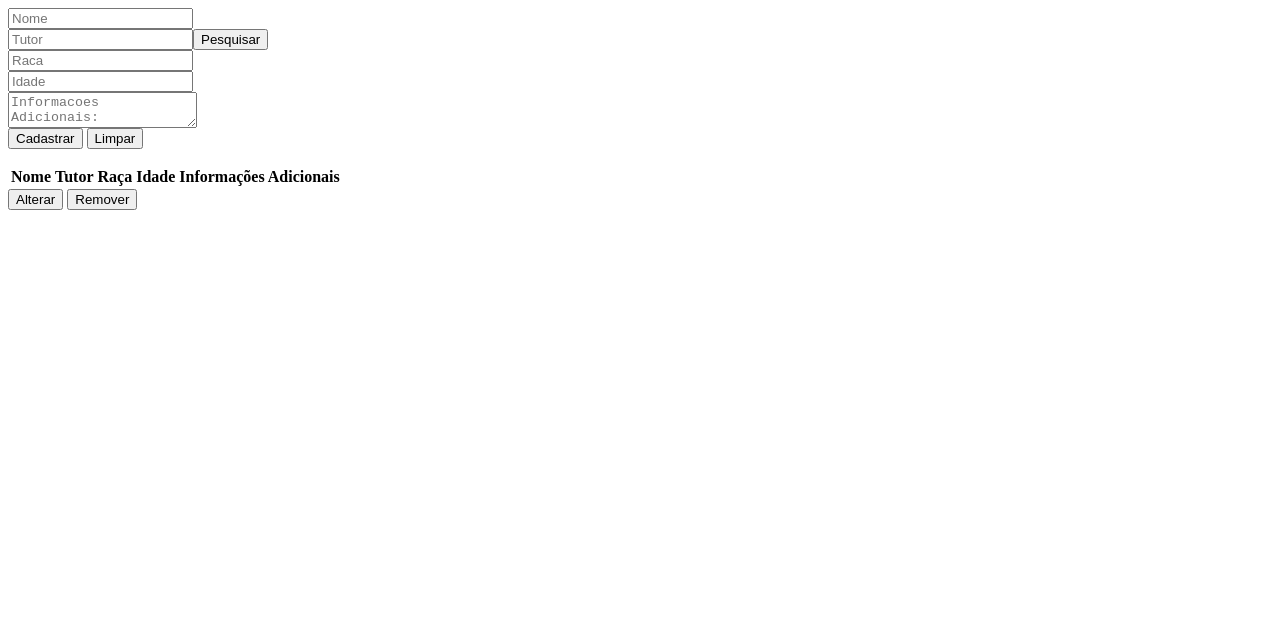
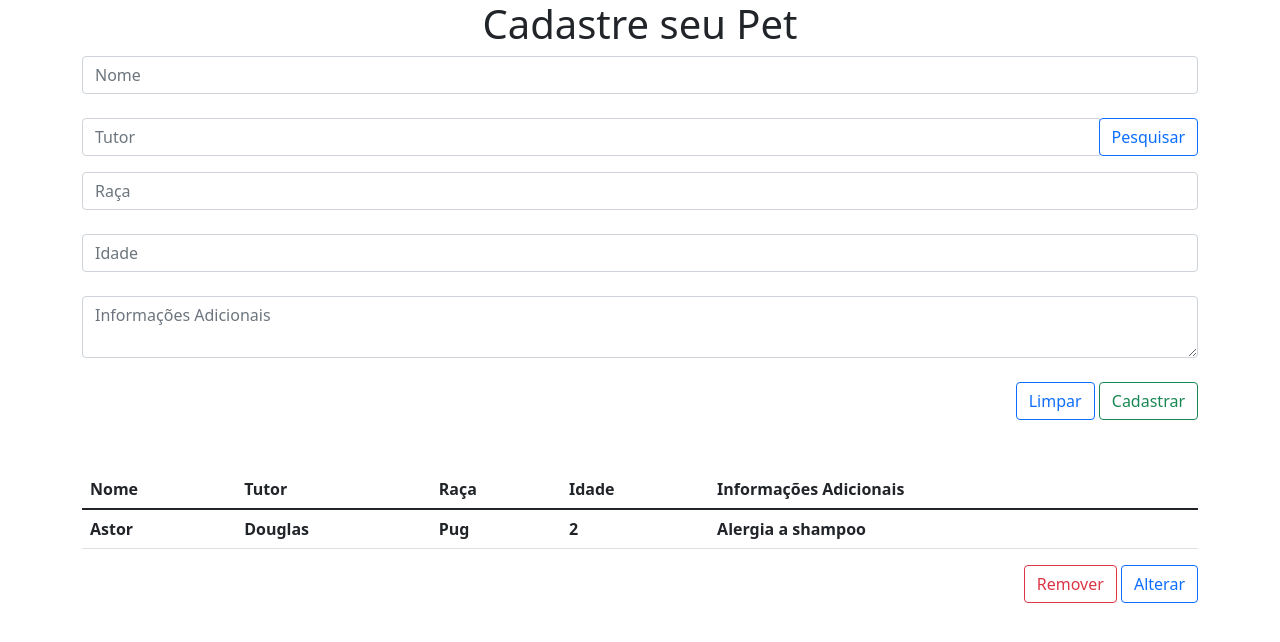
Before and after one commit to douglasnunes21/TrabalhoN1, a plain HTML site: page Cadastro_Pet.html in a window 1280 px wide. Drawn offline with nearby package versions, Linux system fonts and the light colour scheme.

Commit message:
Atualizado com bootstrap

```diff
--- a/Cadastro_Pet.html
+++ b/Cadastro_Pet.html
@@ -1,16 +1,36 @@
 <html>
+
+<head>
+    <meta charset="utf-8" name="viewport" content="width = device-width,
+            initial-scale = 1.0, user-scalable = no">
+    <link href="https://cdn.jsdelivr.net/npm/bootstrap@5.1.3/dist/css/bootstrap.min.css" rel="stylesheet">
+</head>
+
 <body>
+    <div class="container">
+        <form>
+            <h1 style="text-align: center;" class="display-7">Cadastre seu Pet</h1>
+            <input type="text" class="form-control" id="nomepet" name="nomepet" placeholder="Nome" /><br />
+            <!--<input type="search" class="form-control" placeholder="Tutor"><button type="button" class="btn btn-primary">Pesquisar</button><br />-->
+            <div class="input-group mb-3">
+                <input type="text" class="form-control" placeholder="Tutor" aria-label="Recipient's username"
+                    aria-describedby="button-addon2">
+                <div class="input-group-append">
+                    <button class="btn btn-outline-primary" type="button" id="button-addon2">Pesquisar</button>
+                </div>
+            </div>
+            <input type="text" class="form-control" placeholder="Raça" /><br />
+            <input type="number" class="form-control" placeholder="Idade" /><br />
+            <textarea name="message" class="form-control" placeholder="Informações Adicionais"></textarea><br />
+            <div style="float: right;">
+                <button type="clear" class="btn btn-outline-primary">Limpar</button>
+                <button type="submit" class="btn btn-outline-success">Cadastrar</button>
+            </div>
 
-        <form>
-            <input type="text" placeholder="Nome"/><br />
-            <input type="search" placeholder="Tutor"><button type="button">Pesquisar</button><br />
-            <input type="text" placeholder="Raca"/><br />
-            <input type="number" placeholder="Idade"/><br />
-            <textarea name="message" cols="21" placeholder="Informacoes Adicionais:"></textarea><br />
-            <button type="submit">Cadastrar</button>
-            <button type="clear">Limpar</button>
         </form>
-        <table>
+        <br /><br /><br />
+        <table class="table table-hover">
+            <thead>
                 <tr>
                     <th>Nome</th>
                     <th>Tutor</th>
@@ -18,8 +38,22 @@
                     <th>Idade</th>
                     <th>Informações Adicionais</th>
                 </tr>
+            </thead>
+            <tbody>
+                <tr>
+                    <th>Astor</th>
+                    <th>Douglas</th>
+                    <th>Pug</th>
+                    <th>2</th>
+                    <th>Alergia a shampoo</th>
+                </tr>
+            </tbody>
         </table>
-        <button type="button">Alterar</button>
-        <button type="button">Remover</button>
+        <div style="float: right;">
+            <button type="button" class="btn btn-outline-danger">Remover</button>
+            <button type="button" class="btn btn-outline-primary">Alterar</button>
+        </div>
+    </div>
 </body>
+
 </html>
```
Lines whose indentation alone changed are shown as unchanged.
